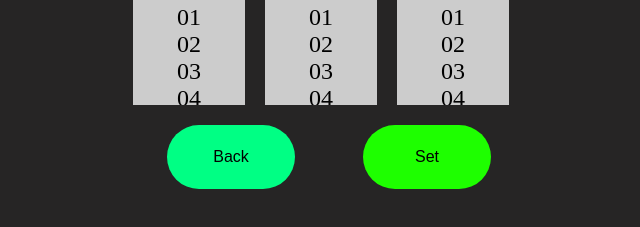
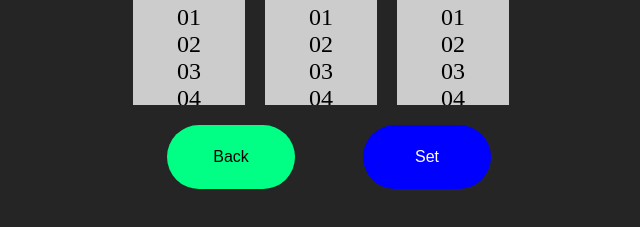
Before and after one commit to aero-26/timer-app, a plain HTML site: page setTime.html in a window 1280 px wide. Shown: the part 373-600 px from the top of the page, without its empty margins (311-951 px from the left). Drawn offline with Linux system fonts and the light colour scheme.

Commit message:
Added set btn color

```diff
--- a/set-time.css
+++ b/set-time.css
@@ -50,7 +50,8 @@
 .set-btn-2 {
   display: block;
   margin: 2rem auto;
-  background-color: var(--start-btn);
+  background-color: var(--primary-clr);
+  color: white;
   width: 8rem;
   height: 4rem;
 }
```
